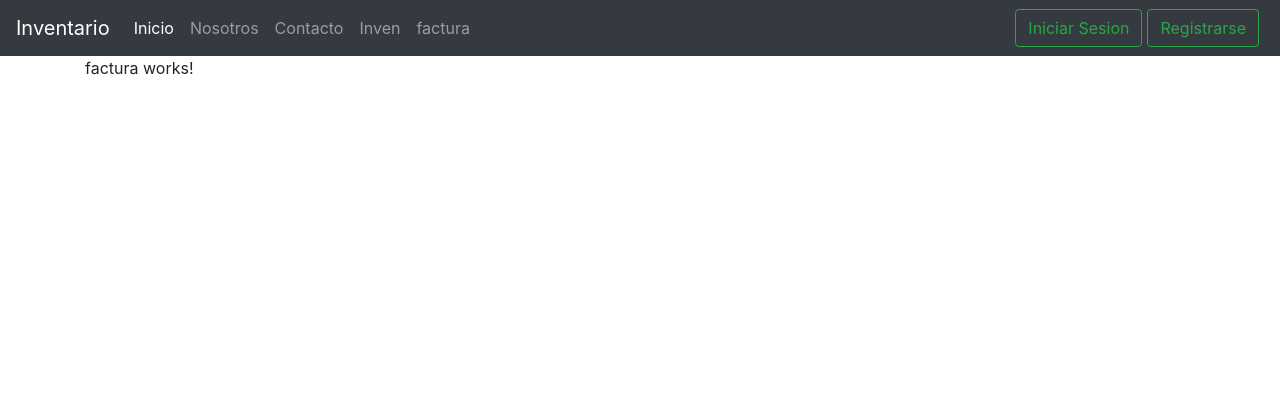
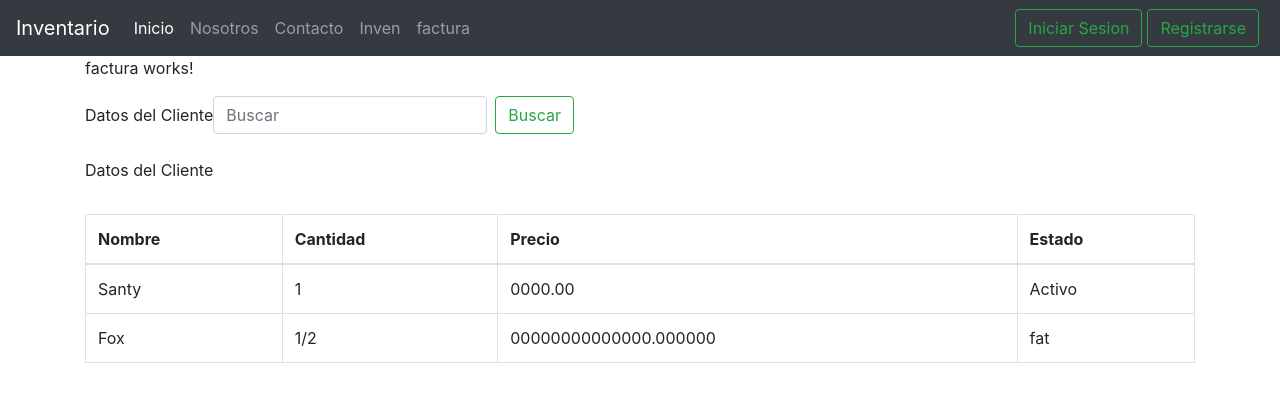
Before and after one commit to LexadoF/ProyectoSenasoft, an Angular app in the folder frontend/: page /factura in a window 1280 px wide. Shown: the top 402 px of the page. Built offline with nearby package versions, Linux system fonts and the light colour scheme.

Commit message:
diseño de factura
diseñar la ruta factura

```diff
--- a/frontend/src/app/components/factura/factura.component.html
+++ b/frontend/src/app/components/factura/factura.component.html
@@ -1 +1,41 @@
 <p>factura works!</p>
+<div>
+
+    <form class="form-inline my-2 my-lg-0">
+        <label for="">Datos del Cliente</label>
+        <input class="form-control mr-sm-2" type="search" placeholder="Buscar" aria-label="Search">
+        <button class="btn btn-outline-success my-2 my-sm-0" type="submit">Buscar</button>
+    </form>
+</div>
+<br>
+<div>
+    <label for="">Datos del Cliente</label>
+</div>
+<br>
+<div class="table">
+
+    <table class="table table-bordered">
+        <thead>
+            <tr>
+                <th scope="col">Nombre</th>
+                <th scope="col">Cantidad</th>
+                <th scope="col">Precio</th>
+                <th scope="col">Estado</th>
+            </tr>
+        </thead>
+        <tbody>
+            <tr>
+                <td>Santy</td>
+                <td>1</td>
+                <td>0000.00</td>
+                <td>Activo</td>
+            </tr>
+            <tr>
+                <td>Fox</td>
+                <td>1/2</td>
+                <td>00000000000000.000000</td>
+                <td>fat</td>
+            </tr>
+        </tbody>
+    </table>
+</div>
--- a/frontend/src/app/components/inventario/inventario.component.css
+++ b/frontend/src/app/components/inventario/inventario.component.css
@@ -5,6 +5,18 @@
     border-collapse: collapse;
 }
 
+.contenedor {
+    padding-left: 40%;
+}
+
+.contenedor2 {
+    padding-left: 40%;
+}
+
 .btn {
     margin-right: 5px;
 }
+
+.boton {
+    margin-bottom: 200px;
+}
--- a/frontend/src/app/components/inventario/inventario.component.html
+++ b/frontend/src/app/components/inventario/inventario.component.html
@@ -1,13 +1,15 @@
 <p>inventario works!</p>
 <br>
-<button class="btn btn-success">Agregar Excel</button>
+<button class="boton btn btn-outline-info">Agregar Excel</button>
 
-<div class="btn">
 
-    <button class="btn btn-success">Añadir</button>
-    <button class="btn btn-success">Actualizar</button>
-    <button class="btn btn-success">Borrar</button>
+<div class="contenedor">
+
+    <button class="btn btn-warning">Añadir</button>
+    <button class="btn btn-warning">Actualizar</button>
+    <button class="btn btn-warning">Borrar</button>
 </div>
+
 <br>
 <div class="table">
 
@@ -37,8 +39,10 @@
     </table>
 </div>
 <br>
-<div>
+<div class="contenedor2">
+
 
     <button class="btn btn-success">Aceptar</button>
     <button class="btn btn-success">Cancelar</button>
+
 </div>
```
